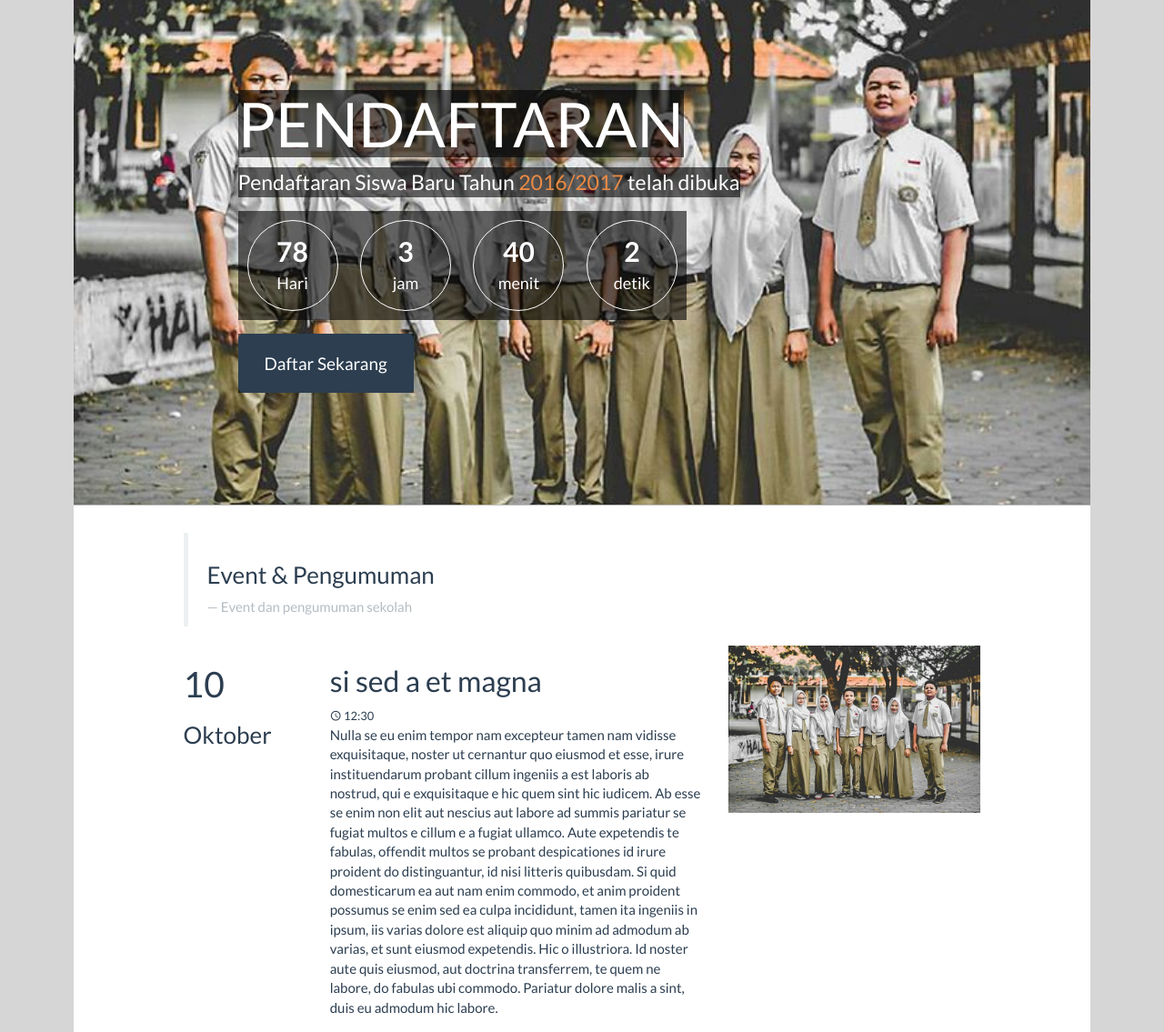
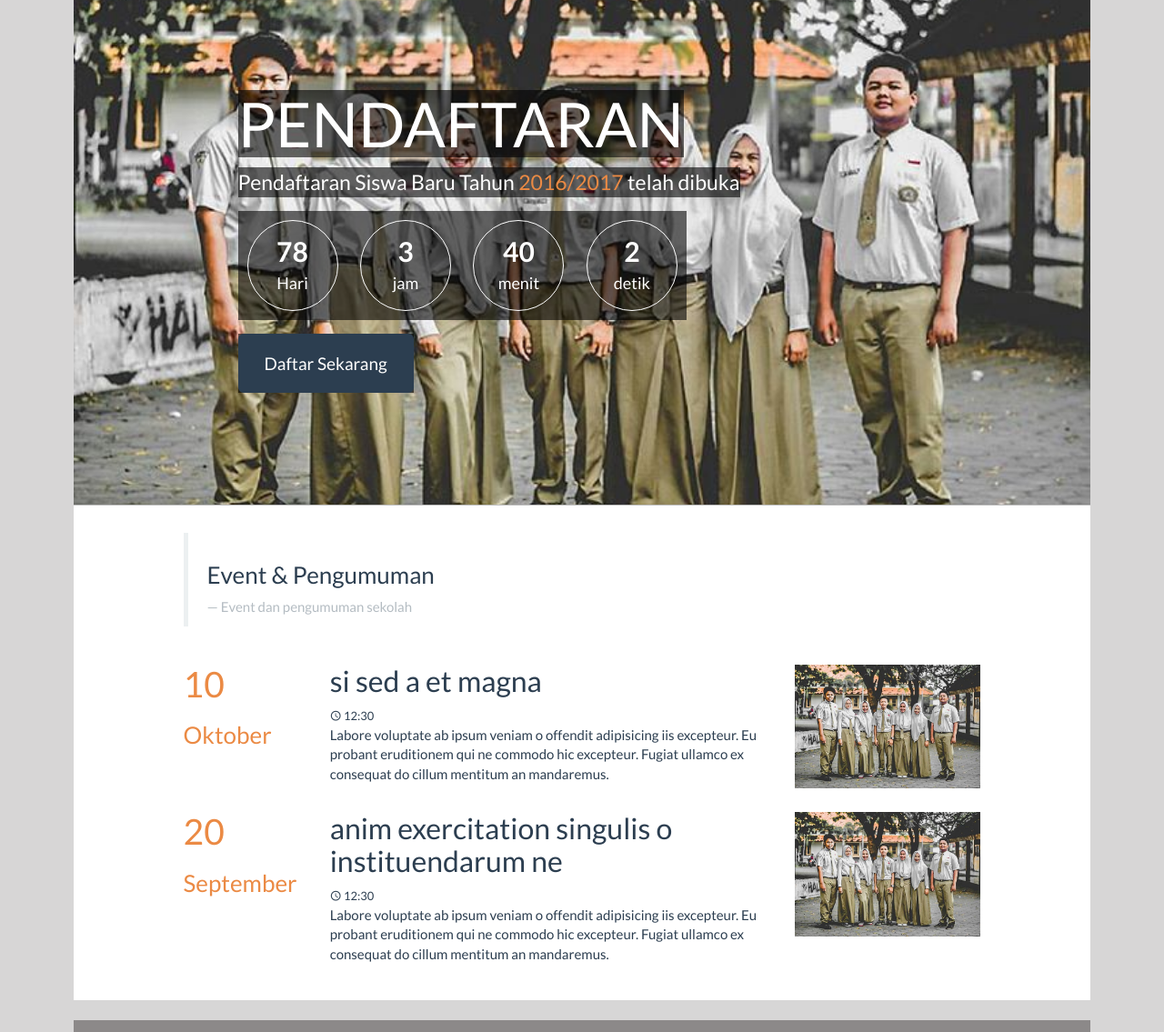
Before and after one commit to mientz/webprofilesma, a PHP site: page / in a window 1280 px wide. Shown: the part 918-2053 px from the top of the page at 91% size. Run offline with PHP 8.4, Linux system fonts and the light colour scheme.

Commit message:
homepage news w/o mobile

```diff
--- a/index.html
+++ b/index.html
@@ -225,23 +225,33 @@
                             <div class="col-lg-2">
                                 <h1>10</h1><h3>Oktober</h3>
                             </div>
-                            <div class="col-lg-6">
+                            <div class="col-lg-7">
                                 <h2>si sed a et magna</h2>
                                 <small><i class="mdi mdi-clock"></i> 12:30</small>
-                                <p>Nulla se eu enim tempor nam excepteur tamen nam vidisse exquisitaque, noster ut
-                                    cernantur quo eiusmod et esse, irure instituendarum probant cillum ingeniis a
-                                    est laboris ab nostrud, qui e exquisitaque e hic quem sint hic iudicem. Ab esse
-                                    se enim non elit aut nescius aut labore ad summis pariatur se fugiat multos e
-                                    cillum e a fugiat ullamco. Aute expetendis te fabulas, offendit multos se
-                                    probant despicationes id irure proident do distinguantur, id nisi litteris
-                                    quibusdam. Si quid domesticarum ea aut nam enim commodo, et anim proident
-                                    possumus se enim sed ea culpa incididunt, tamen ita ingeniis in ipsum, iis
-                                    varias dolore est aliquip quo minim ad admodum ab varias, et sunt eiusmod
-                                    expetendis. Hic o illustriora. Id noster aute quis eiusmod, aut doctrina
-                                    transferrem, te quem ne labore, do fabulas ubi commodo. Pariatur dolore malis a
-                                    sint, duis eu admodum hic labore.</p>
+                                <p>Labore voluptate ab ipsum veniam o offendit adipisicing iis excepteur.
+
+                                    Eu probant eruditionem qui ne commodo hic excepteur.
+
+                                    Fugiat ullamco ex consequat do cillum mentitum an mandaremus.</p>
                             </div>
-                            <div class="col-lg-4">
+                            <div class="col-lg-3">
+                                <img src="res/img/13385771_255950824767690_1897064539_n.jpg" class="img-responsive" alt="Responsive image">
+                            </div>
+                        </div>
+                        <div class="col-lg-12">
+                            <div class="col-lg-2">
+                                <h1>20</h1><h3>September</h3>
+                            </div>
+                            <div class="col-lg-7">
+                                <h2>anim exercitation singulis o instituendarum ne</h2>
+                                <small><i class="mdi mdi-clock"></i> 12:30</small>
+                                <p>Labore voluptate ab ipsum veniam o offendit adipisicing iis excepteur.
+
+                                    Eu probant eruditionem qui ne commodo hic excepteur.
+
+                                    Fugiat ullamco ex consequat do cillum mentitum an mandaremus.</p>
+                            </div>
+                            <div class="col-lg-3">
                                 <img src="res/img/13385771_255950824767690_1897064539_n.jpg" class="img-responsive" alt="Responsive image">
                             </div>
                         </div>
--- a/res/css/style.css
+++ b/res/css/style.css
@@ -343,14 +343,15 @@ body > .row > .footer{
     margin: 0;
 }
 
-.event-area blockquote + div {
+.event-area > div > div > div {
 	padding-left: 0;
     padding-right:0;
 }
 
-.event-area blockquote + div > div:first-child {
+.event-area > div > div > div > div:first-child {
 	padding-left: 0;
 }
-.event-area blockquote + div > div:last-child {
+.event-area  > div > div > div > div:last-child {
     padding-right:0;
+    padding-top: 21px;
 }
--- a/res/css/themes/theme-eb8a44.css
+++ b/res/css/themes/theme-eb8a44.css
@@ -51,7 +51,10 @@
     }
 }
 
-
 .register-area .jumbotron span {
     color:#eb8a44;
 }
+
+.event-area > div > div > div > div:first-child {
+    color:#eb8a44;
+}
```
